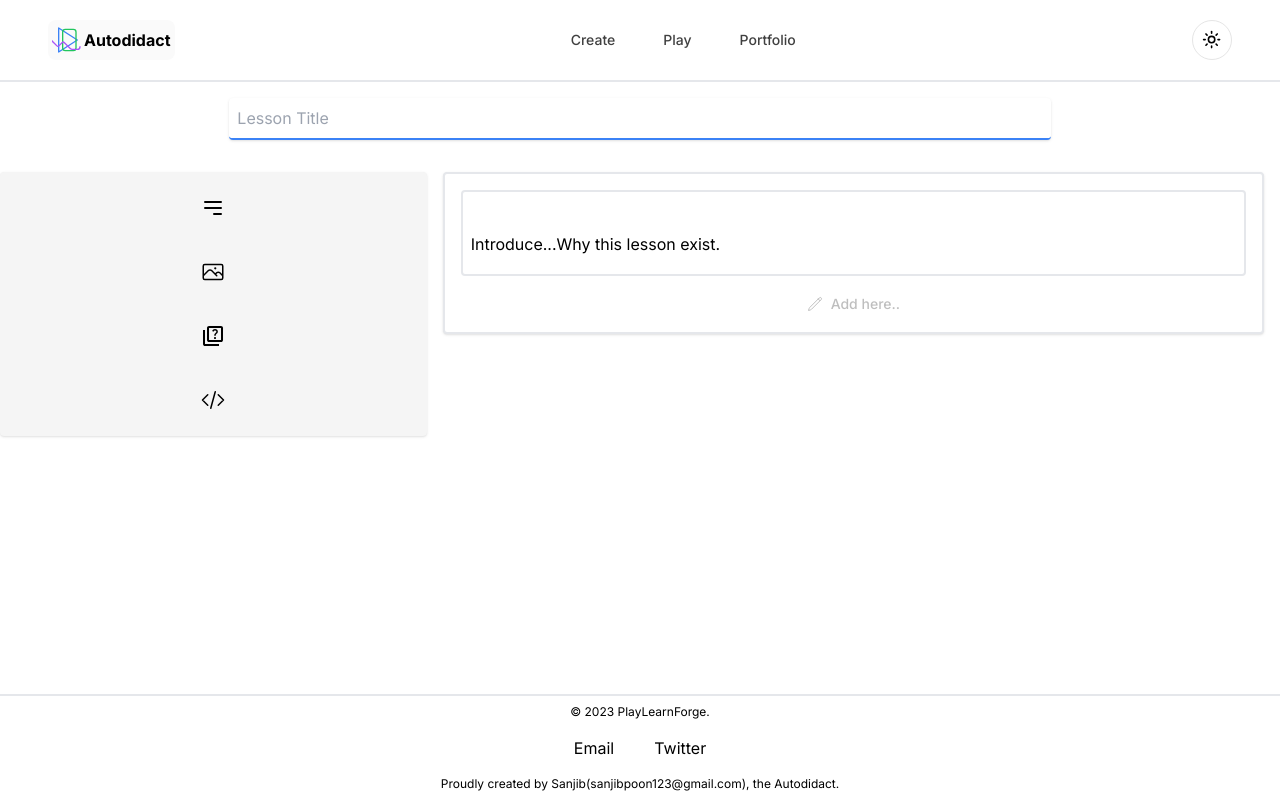
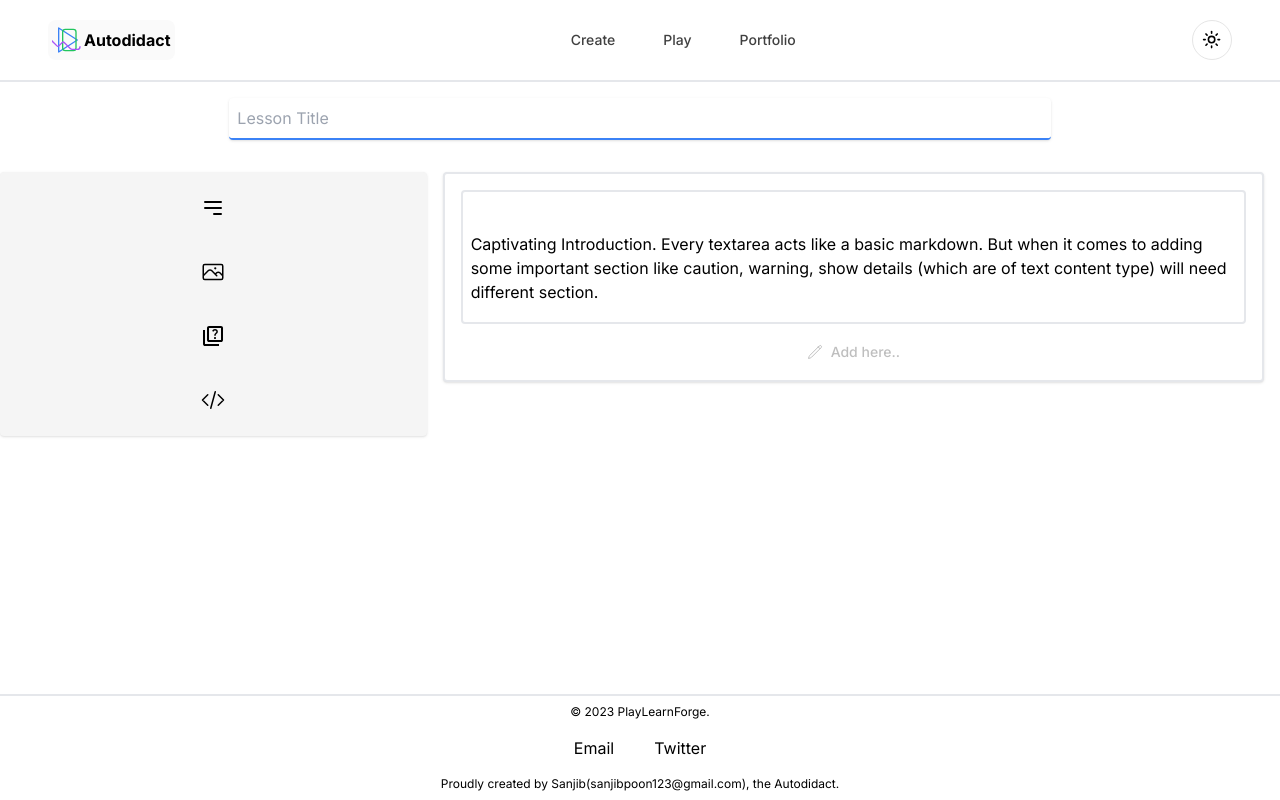
Before and after one commit to san-poon/nexus-adept, a Next.js app: page /bite-sized-lesson/create in a window 1280 px wide. Built offline with nearby package versions, Linux system fonts and the light colour scheme.

Commit message:
focusing on pre-defined lesson creation structure

```diff
--- a/app/bite-sized-lesson/create/page.tsx
+++ b/app/bite-sized-lesson/create/page.tsx
@@ -13,7 +13,7 @@ const CreatePage = () => {
     const [lessonContent, setLessonContent] = useState([{
         id: uuidv4(),
         contentType: 'text',
-        value: 'Introduce...Why this lesson exist.'
+        value: 'Captivating Introduction. Every textarea acts like a basic markdown. But when it comes to adding some important section like caution, warning, show details (which are of text content type) will need different section. '
     }]);
 
     const handleMenuStateChange = (id: string) => setMenuState(id);
```
